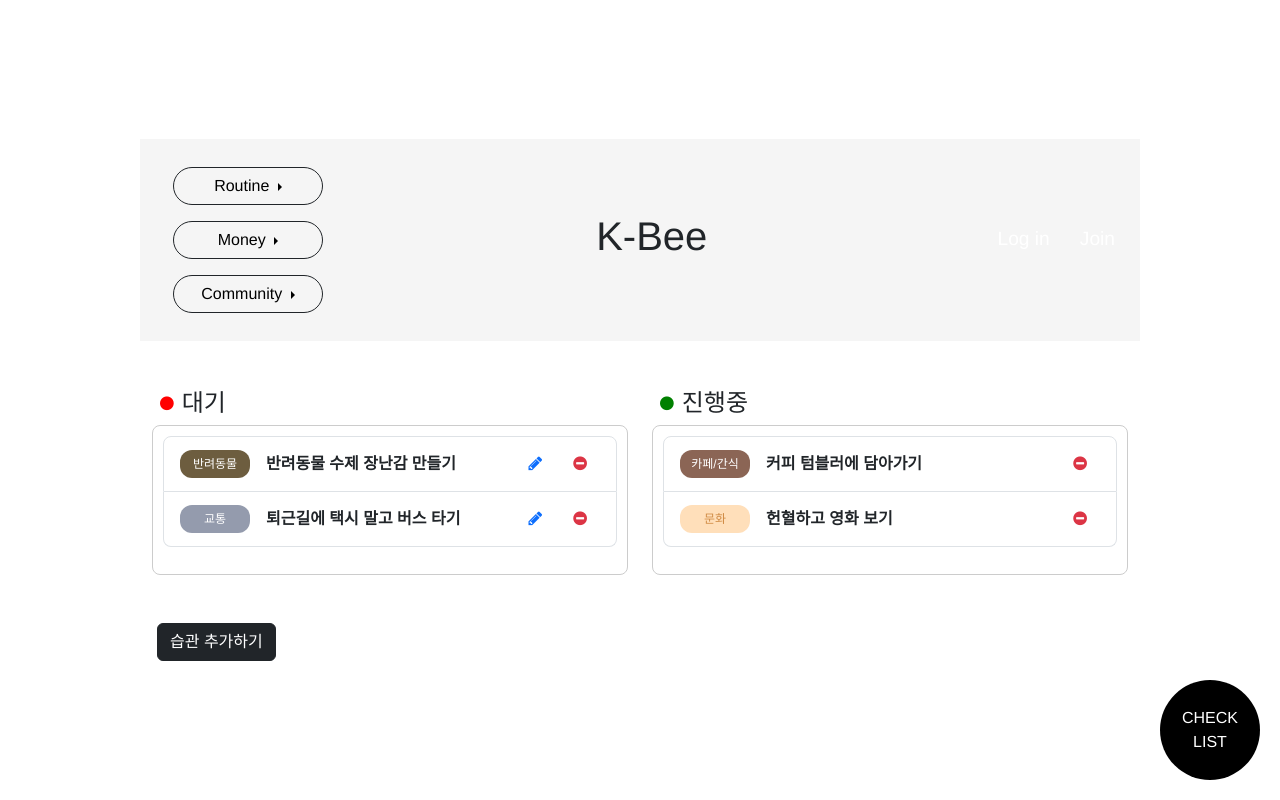
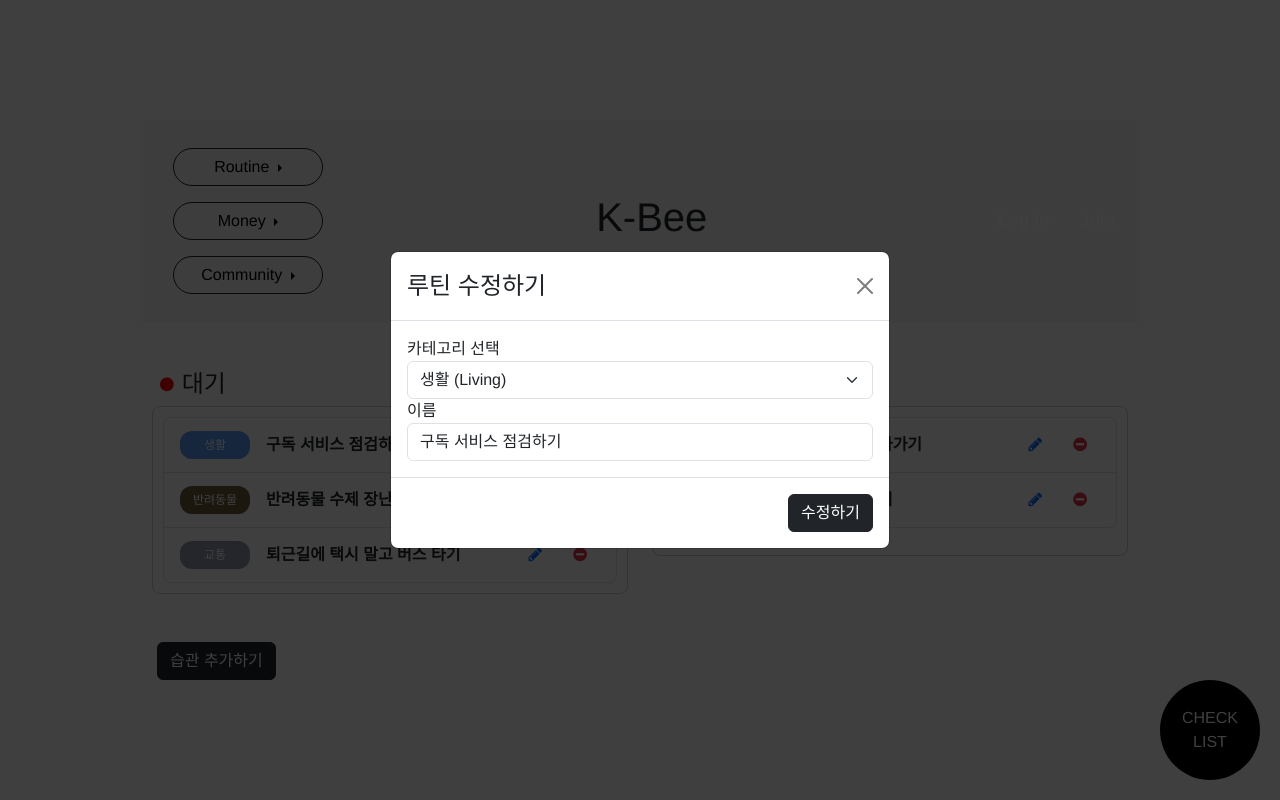
Before and after one commit to nayeon990315/sharing-account-project, a Vue app in the folder frontend/: page /myroutine/edit in a window 1280 px wide. Both pictures are taken after a click on the button 535 px from the left and 445 px from the top of the page. Built offline with nearby package versions, Linux system fonts and the light colour scheme; a web font is replaced by a local one.

Commit message:
feat: add edit feature for routine list items

```diff
--- a/frontend/src/pages/MyRoutine/MyRoutineEdit.vue
+++ b/frontend/src/pages/MyRoutine/MyRoutineEdit.vue
@@ -18,10 +18,10 @@
                                 <span class="task-name mx-3">{{ element.name }}</span>
                             </div>
                             <div class="d-flex bd-highlight">
-                                <button class="btn" @click="removeItem('waiting', element.id)">
+                                <button class="btn" data-bs-toggle="modal" data-bs-target="#editModal" @click="editItem(element)">
                                     <i class="fa fa-pencil text-primary" aria-hidden="true"></i>
                                 </button>
-                                <button class="btn" @click="removeItem('waiting', element.id)">
+                                <button class="btn" data-bs-toggle="modal" data-bs-target="#editModal" @click="removeItem('waiting', element.id)">
                                     <i class="fa fa-minus-circle text-danger" aria-hidden="true"></i>
                                 </button>
                             </div>
@@ -46,9 +46,14 @@
                                 </span>
                                 <span class="task-name mx-3">{{ element.name }}</span>
                             </div>
+                            <div class="d-flex bd-highlight">
+                                <button class="btn" data-bs-toggle="modal" data-bs-target="#editModal" @click="editItem(element)">
+                                    <i class="fa fa-pencil text-primary" aria-hidden="true"></i>
+                                </button>
                                 <button class="btn" @click="removeItem('inProgress', element.id)">
                                     <i class="fa fa-minus-circle text-danger" aria-hidden="true"></i>
                                 </button>
+                            </div>
                         </div>
                     </template>
                 </draggable>
@@ -59,7 +64,7 @@
         </button>
     </div>
 
-    <!-- Modal -->
+    <!-- 루틴 추가 Modal -->
     <div class="modal fade" id="myModal">
         <div class="modal-dialog modal-dialog-centered">
             <div class="modal-content">
@@ -73,7 +78,8 @@
                 <!-- Modal body -->
                 <div class="modal-body">
                     <label>카테고리 선택</label>
-                    <select v-model="newHabitCategory" class="form-select" aria-label="Category select" id="categorySelect">
+                    <select v-model="newHabitCategory" class="form-select" aria-label="Category select"
+                        id="categorySelect">
                         <option disabled value="">카테고리를 선택하세요</option>
                         <option v-for="category in categories" :key="category.value" :value="category.value">
                             {{ category.label }}
@@ -85,17 +91,50 @@
 
                 <!-- Modal footer -->
                 <div class="modal-footer">
-                    <button class="btn"
-                            :class="isFormValid ? 'btn-dark' : 'btn-secondary'"
-                            @click="addHabit"
-                            :disabled="!isFormValid">
+                    <button class="btn" :class="isAddFormValid ? 'btn-dark' : 'btn-secondary'" @click="addHabit"
+                        :disabled="!isAddFormValid">
                         추가하기
                     </button>
                 </div>
-
-
             </div>
         </div>
+    </div>
+
+    <!-- Edit Modal -->
+    <div class="modal fade" id="editModal">
+        <div class="modal-dialog modal-dialog-centered">
+            <div class="modal-content">
+
+                <!-- Modal Header -->
+                <div class="modal-header">
+                    <h4 class="modal-title">루틴 수정하기</h4>
+                    <button type="button" class="btn-close" data-bs-dismiss="modal"></button>
+                </div>
+
+                <!-- Modal body -->
+                <div class="modal-body">
+                    <label>카테고리 선택</label>
+                    <select v-model="editHabitCategory" class="form-select" aria-label="Category select"
+                        id="categorySelect">
+                        <option disabled value="">카테고리를 선택하세요</option>
+                        <option v-for="category in categories" :key="category.value" :value="category.value">
+                            {{ category.label }}
+                        </option>
+                    </select>
+                    <label>이름</label>
+                    <input v-model="editHabitName" type="text" class="form-control" placeholder="이름 입력">
+                </div>
+
+                <!-- Modal footer -->
+                <div class="modal-footer">
+                    <button class="btn" data-bs-dismiss="modal" :class="isEditFormValid ? 'btn-dark' : 'btn-secondary'" @click="editHabbit(element)"
+                        :disabled="!isEditFormValid">
+                        수정하기
+                    </button>
+                </div>
+            </div>
+        </div>
+
     </div>
     <link rel="stylesheet" href="https://cdnjs.cloudflare.com/ajax/libs/font-awesome/4.7.0/css/font-awesome.min.css">
 </template>
@@ -110,8 +149,11 @@ export default {
     },
     data() {
         return {
-            newHabitCategory: "", // To store the new habit's category
-            newHabitName: "", // To store the new habit's name
+            newHabitCategory: "",
+            newHabitName: "",
+            editHabitCategory: "",
+            editHabitName: "",
+            editHabbitId: 0,
             categories: [
                 { value: "식비", label: "식비 (Food)" },
                 { value: "카페/간식", label: "카페/간식 (Cafe/Snacks)" },
@@ -138,14 +180,18 @@ export default {
             ],
             inProgressList: [
                 { id: 4, name: "커피 텀블러에 담아가기", category: "카페/간식" },
-                { id: 5, name: "헌혈하고 영화 보기", category: "문화" },
+                { id: 5, name: "헌혈하고 영화 보기", category: "문화/여가" },
             ],
         };
     },
     computed: {
-        isFormValid() {
+        isAddFormValid() {
             // 카테고리와 이름이 모두 존재할 때만 true
-            return this.newHabitCategory && this.newHabitName;
+            return this.newHabitCategory && this.newHabitName
+        },
+        isEditFormValid() {
+            // 카테고리와 이름이 모두 존재할 때만 true
+            return this.editHabitCategory && this.editHabitName
         }
     },
     methods: {
@@ -158,6 +204,21 @@ export default {
             } else if (listType === "inProgress") {
                 this.inProgressList = this.inProgressList.filter(item => item.id !== id);
             }
+        },
+        // removeItem('inProgress', element.id)
+        editItem(element) {
+            // const id = element.id
+
+            // let tempList;
+            // if (listType === "waiting") {
+            //     tempList = this.waitingList.filter(item => item.id === id);
+            // } else if (listType === "inProgress") {
+            //     tempList = this.inProgressList.filter(item => item.id === id);
+            // }
+            // console.log(tempList[0])
+            this.editHabitCategory = element.category
+            this.editHabitName = element.name
+            this.editHabbitId = element.id
         },
         getCategoryClass(category) {
             switch (category) {
@@ -209,6 +270,22 @@ export default {
             this.newHabitCategory = "";
             this.newHabitName = "";
         },
+        editHabbit() {
+            let habit = this.waitingList.find(item => item.id === this.editHabbitId);
+            if (!habit) {
+                habit = this.inProgressList.find(item => item.id === this.editHabbitId);
+            }
+
+            if (habit) {
+                habit.category = this.editHabitCategory;
+                habit.name = this.editHabitName;
+
+                this.editHabitCategory = "";
+                this.editHabitName = "";
+                this.editHabbitId = 0;
+            }
+        }
+
     }
 };
 </script>
@@ -247,54 +324,71 @@ export default {
 .badge-food {
     background-color: #5193F4;
 }
+
 .badge-snack {
     background-color: #8B6555;
 }
+
 .badge-online-shopping {
     background-color: #3EBAC2;
 }
+
 .badge-fashion {
     background-color: #F5778D;
 }
+
 .badge-culture {
     background-color: #8C46C2;
 }
+
 .badge-alcohol {
     background-color: #FFAD0D;
 }
+
 .badge-education {
     background-color: #A2C616;
 }
+
 .badge-health {
     background-color: #FA4949;
 }
+
 .badge-lifestyle {
     background-color: #5B9FF4;
 }
+
 .badge-housing {
-    background-color: #ffdfba;
+    background-color: #6D5D3F;
 }
+
 .badge-finance {
-    background-color: #ffdfba;
+    background-color: #757E95;
 }
+
 .badge-beauty {
-    background-color: #ffdfba;
+    background-color: #E659E9;
 }
+
 .badge-automobile {
-    background-color: #ffdfba;
+    background-color: #5B9FF4;
 }
+
 .badge-transport {
     background-color: #949BAD;
 }
+
 .badge-pet {
     background-color: #6D5D3F;
 }
+
 .badge-travel {
     background-color: #696E76;
 }
+
 .badge-events {
-    background-color: #ffdfba;
+    background-color: #F39C77;
 }
+
 .badge-default {
     background-color: #ffdfba;
     color: #d08b44;
```
Lines whose indentation alone changed are shown as unchanged.
